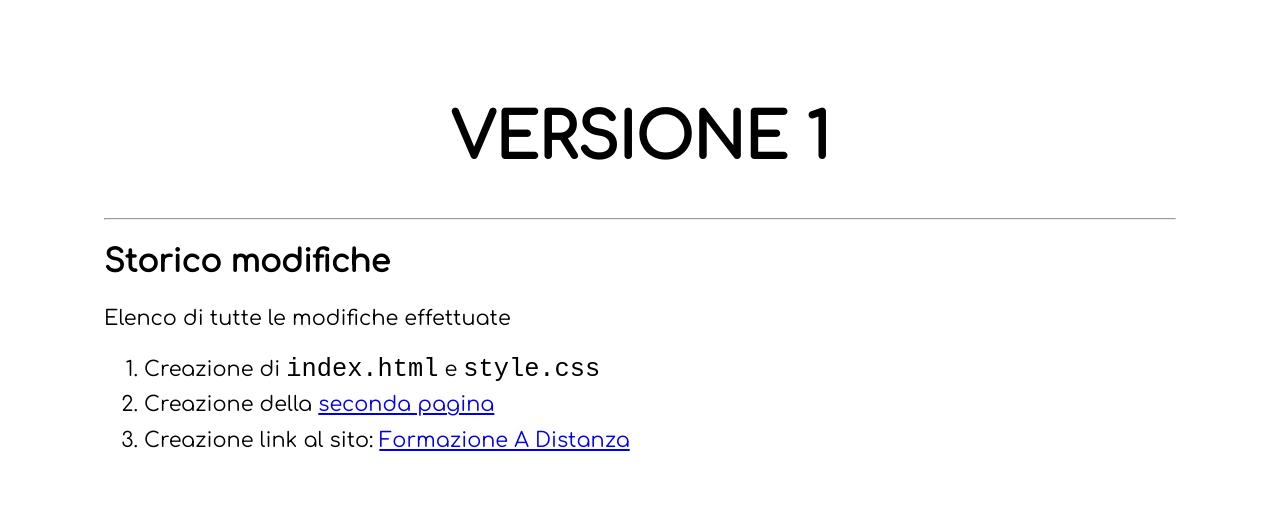
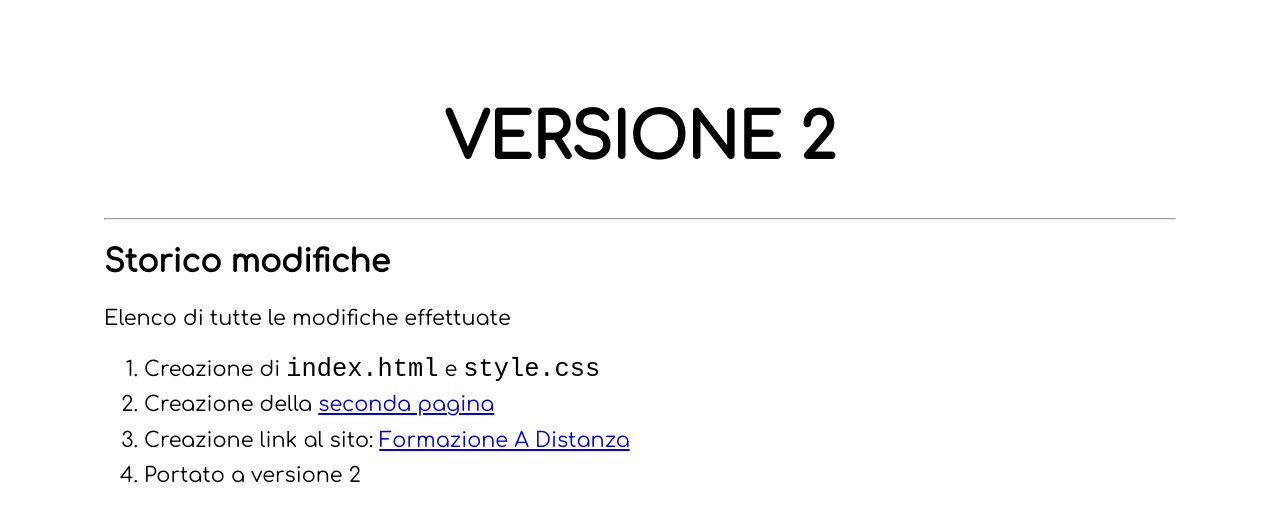
Before and after one commit to ITS-VERSIONCONTROL/esercizio-3, a plain HTML site: page index.html in a window 1280 px wide. Drawn offline with Linux system fonts and the light colour scheme.

Commit message:
versione 2

```diff
--- a/index.html
+++ b/index.html
@@ -6,7 +6,7 @@
 
 <body>
     <h1>
-        <center>VERSIONE 1</center>
+        <center>VERSIONE 2</center>
     </h1>
     <hr />
     <h2>Storico modifiche</h2>
@@ -16,6 +16,7 @@
         <li>Creazione della <a href="seconda-pagina.html">seconda pagina</a></li>
         <li>Creazione link al sito: <a
                 href="https://fad.its-ictpiemonte.it/course/view.php?id=839#section-16">Formazione A Distanza</a></li>
+        <li>Portato a versione 2</li>
     </ol>
 </body>
 
```
